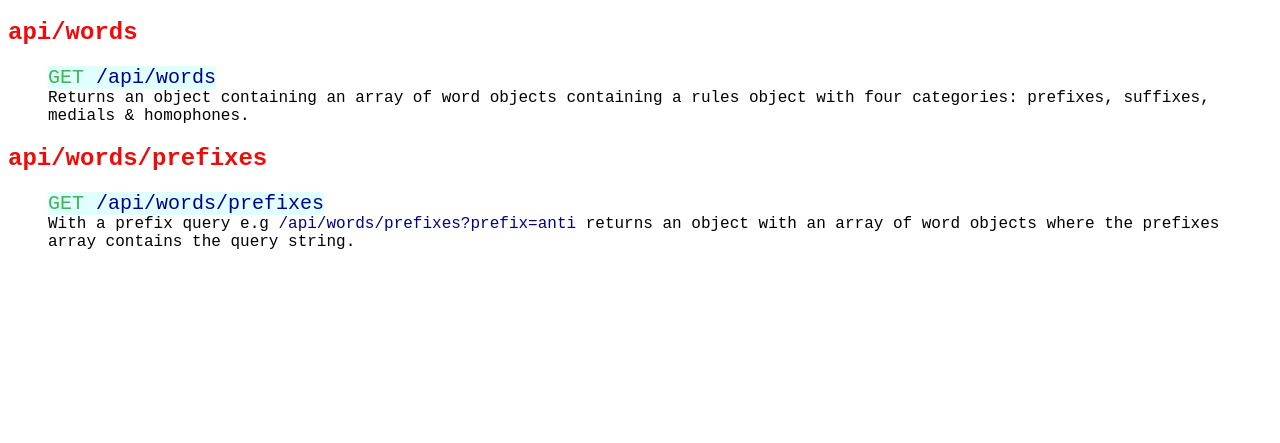
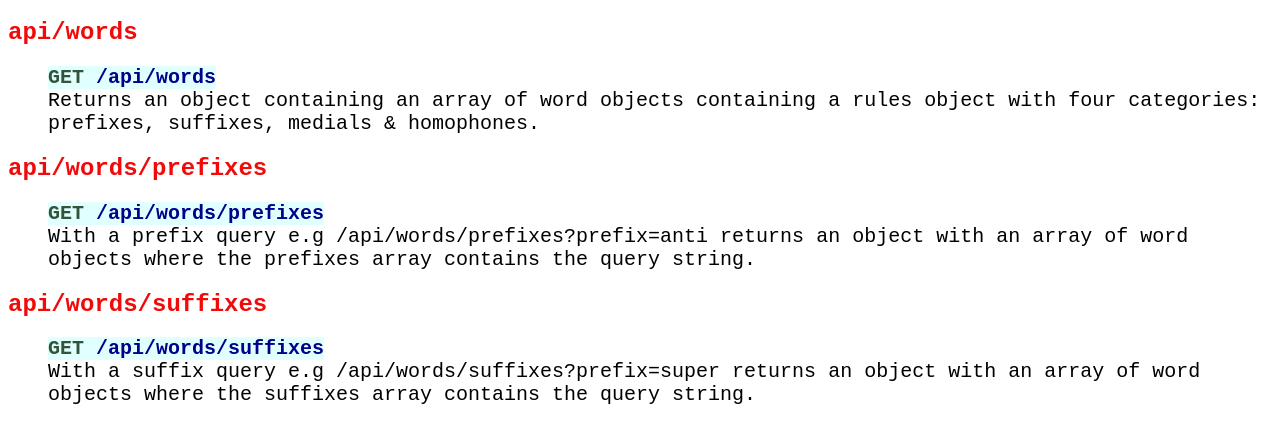
Before and after one commit to Chenerywoman/BE-PT-Project-Spelling-Bee, a website: page public/index.html in a window 1280 px wide. Shown: the part 61-504 px from the top of the page. Drawn offline with Linux system fonts and the light colour scheme.

Commit message:
adding to list of routes & minor restyling

```diff
--- a/public/index.html
+++ b/public/index.html
@@ -9,15 +9,18 @@
         <h2>api/words</h2>
         <ul>
             <li class="api"><span class="endpoint"><span class="http">GET</span> <span class="route">/api/words</span></span></li>
-            <li>Returns an object containing an array of word objects containing a rules object with four categories: prefixes, suffixes, medials & homophones.</li>
+            <li class="listItem">Returns an object containing an array of word objects containing a rules object with four categories: prefixes, suffixes, medials & homophones.</li>
         </ul>
         <h2>api/words/prefixes</h2>
         <ul>
             <li class="api"><span class="endpoint"><span class="http">GET</span> <span class="route">/api/words/prefixes</span></span></li>
-            <li></li>
-            <li>With a prefix query e.g <span class="route">/api/words/prefixes?prefix=anti</span> returns an object with an array of word objects where the prefixes array contains the query string. </li>
+            <li class="listItem">With a prefix query e.g <span class="query">/api/words/prefixes?prefix=anti</span> returns an object with an array of word objects where the prefixes array contains the query string. </li>
         </ul>
-
+        <h2>api/words/suffixes</h2>
+        <ul>
+            <li class="api"><span class="endpoint"><span class="http">GET</span> <span class="route">/api/words/suffixes</span></span></li>
+            <li class="listItem">With a suffix query e.g <span class="query">/api/words/suffixes?prefix=super</span> returns an object with an array of word objects where the suffixes array contains the query string. </li>
+        </ul>
     </p>
 </body>
 
--- a/public/main.css
+++ b/public/main.css
@@ -5,7 +5,7 @@ h1 {
 }
 
 h2 {
-    color: rgb(241, 10, 10)
+    color: rgb(241, 10, 10);
 }
 
 body {
@@ -18,16 +18,24 @@ ul {
 
 .api {
     font-size: 1.25em;
+    font-weight: bold
 }
 
 .endpoint {
     background-color: lightcyan;
+    font-weight: bold
 }
 
 .http {
-    color: rgb(64, 181, 83)
+    color: rgb(53, 82, 58);
+    font-weight: bold
 }
 
 .route {
-    color: darkblue
+    color: darkblue;
+    font-weight: bold
 }
+
+.listItem {
+    font-size: 1.25rem
+}
```
